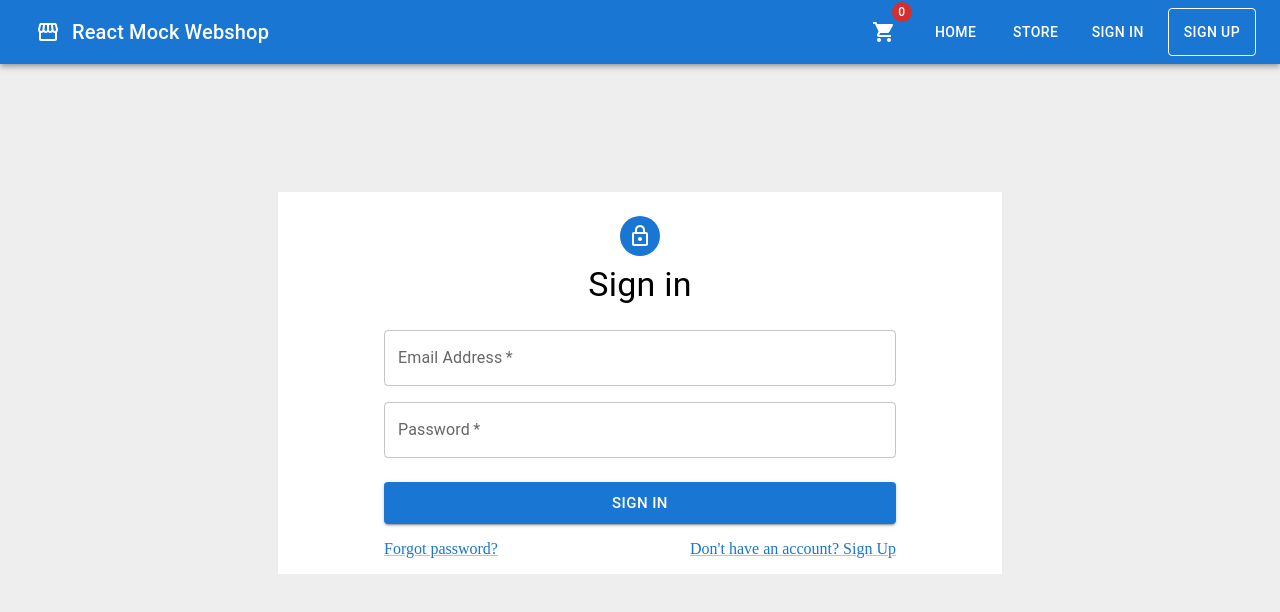
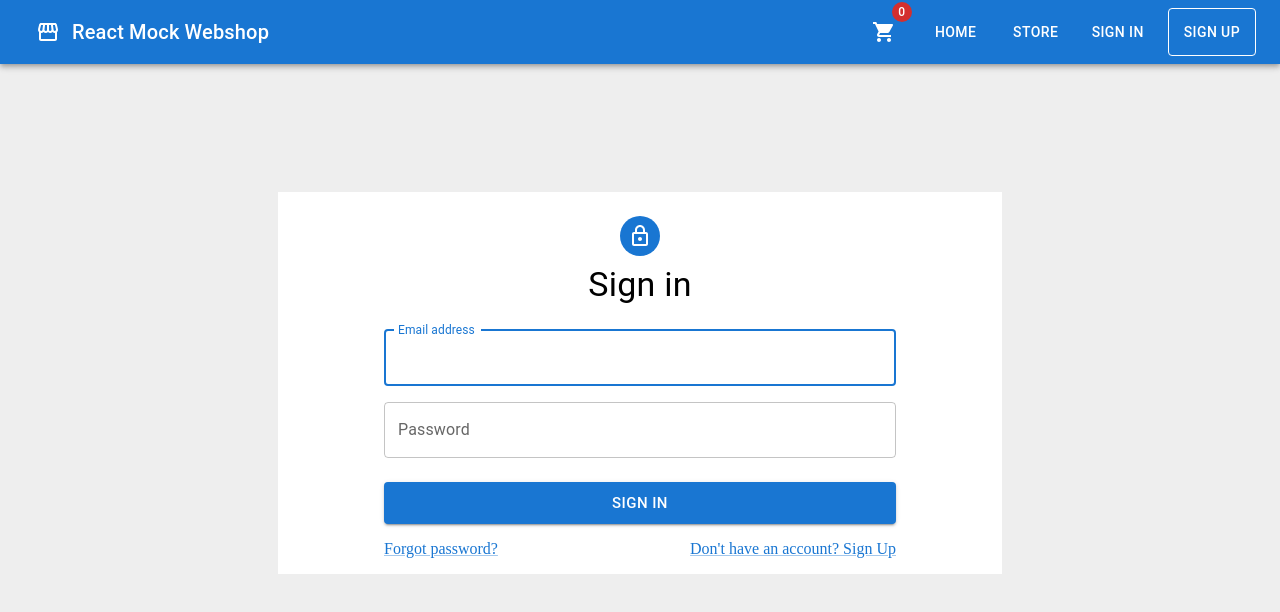
Before and after one commit to ja8mpi/react-mock-webshop, a React (Create React App) app: page /signin in a window 1280 px wide. Shown: the top 612 px of the page. Built offline with nearby package versions, Linux system fonts and the light colour scheme.

Commit message:
Created login with context and localstorage

```diff
--- a/package.json
+++ b/package.json
@@ -20,10 +20,12 @@
     "json-server": "^0.17.0",
     "material-icons": "^1.11.2",
     "react": "^18.2.0",
+    "react-confetti": "^6.1.0",
     "react-dom": "^18.2.0",
     "react-hook-form": "^7.33.0",
     "react-router-dom": "^6.3.0",
     "react-scripts": "5.0.1",
+    "react-use": "^17.4.0",
     "react-uuid": "^1.0.2",
     "typescript": "^4.7.4",
     "uuid": "^8.3.2",
--- a/src/App.tsx
+++ b/src/App.tsx
@@ -4,22 +4,44 @@ import Store from './components/store/Store';
 import SignIn from './components/signin/Signin';
 import Signup from './components/signup/Signup';
 import NavBar from './components/navbar/NavBar';
+import AuthContext from "./contexts/AuthContext";
+import { useEffect, useState } from "react";
+import Profile from "./components/profile/Profile";
+import { Cart } from "./components/cart/Cart";
 // import { ShopProvider } from "./contexts/ProductsContext";
+
 
 const App = () => {
 
-    const isLoggedIn = true;
+    const [loggedIn, setLoggedIn] = useState(false)
+
+    useEffect(() => {
+        setLoggedIn(!!localStorage.getItem('loggedIn'));
+    }, []);
+
+    const ToggleLogin = () => {
+        setLoggedIn(!loggedIn);
+    }
+
 
     return (
-        <>
+        <AuthContext.Provider
+            value={{
+                isLoggedIn: loggedIn,
+                ToggleLogin
+            }}
+        >
             < NavBar />
             <Routes>
                 <Route path='/' element={<Home />} />
+                <Route path='/cart' element={<Cart />} />
                 <Route path='/store' element={<Store />} />
-                <Route path='/signin' element={<SignIn />} />
-                <Route path='/signup' element={<Signup />} />
+                {!loggedIn && <Route path='/signup' element={<Signup />} />}
+                {!loggedIn && <Route path='/signin' element={<SignIn />} />}
+
+                {loggedIn && <Route path='/profile' element={<Profile />} />}
             </Routes>
-        </>
+        </AuthContext.Provider>
     )
 }
 
--- /dev/null
+++ b/src/components/cart/Cart.tsx
@@ -0,0 +1,7 @@
+import React from 'react'
+
+export const Cart = () => {
+    return (
+        <div>Cart</div>
+    )
+}
--- /dev/null
+++ b/src/components/signin/SignInFormInput.tsx
@@ -0,0 +1,37 @@
+import { TextField } from '@mui/material'
+import React, { useEffect } from 'react'
+import { Controller, useFormContext } from 'react-hook-form'
+
+export const SignInFormInput = ({
+    autoFocus,
+    label,
+    id,
+    name,
+    type
+}: any) => {
+
+    const { control, formState: { errors } } = useFormContext();
+
+    return (
+        <Controller
+            defaultValue={""}
+            name={name}
+            control={control}
+            render={({ field }) => (
+                <TextField
+                    {...field}
+                    autoFocus={autoFocus}
+                    fullWidth
+                    id={id}
+                    type={type}
+                    label={label}
+                    error={Object.hasOwnProperty.call(errors, name) ? true : false}
+                    helperText={
+                        Object.keys(errors)[0] ?
+                            errors[name]?.message?.toString() : ""
+                    }
+                />
+            )}
+        />
+    )
+}
--- a/src/components/signin/Signin.tsx
+++ b/src/components/signin/Signin.tsx
@@ -1,12 +1,15 @@
-import { Avatar, Button, Checkbox, Container, FormControlLabel, Grid, TextField, Typography, Link as MUILink } from '@mui/material';
+import { Avatar, Button, Checkbox, Container, FormControlLabel, Grid, TextField, Typography, Link as MUILink, Alert } from '@mui/material';
 import LockOutlinedIcon from '@mui/icons-material/LockOutlined';
 import { Box } from '@mui/system';
-import React from 'react'
-import { Link } from 'react-router-dom';
+import React, { useContext, useState } from 'react'
+import { Link, useNavigate } from 'react-router-dom';
 import { useForm, SubmitHandler, Controller, FormProvider } from 'react-hook-form';
 import { yupResolver } from '@hookform/resolvers/yup';
 import * as yup from 'yup';
 import axios from 'axios';
+import AuthContext from '../../contexts/AuthContext';
+import { SignupFormInput } from '../signup/SignupFormInput';
+import { SignInFormInput } from './SignInFormInput';
 
 interface IFormInputs {
     email: string;
@@ -22,31 +25,43 @@ const schema = yup.object().shape({
     email: yup
         .string()
         .required('Email must be provided.')
-        .email('The email must be valid.')
-        .test('Unique Email', 'Email already in use', // <- key, message
-            (value) => {
-                return new Promise((resolve, reject) => {
-                    axios.get(`http://localhost:5000/users`)
-                        .then((res) => {
-                            const user = res.data.find((u: any) => u.email === value);
-                            if (user) resolve(false);
-                            resolve(true)
-                        })
-                    // .catch((error) => {
-                    //     if (error.response.data.content === "The email has already been taken.") {
-                    //         resolve(false);
-                    //     }
-                    // })
-                })
-            }
-        ),
-    password: yup.string().required().min(6).max(20),
-    confirmPassword: yup.string().oneOf([yup.ref('password'), null], 'The passwords must match.'),
-    firstname: yup.string().required('Firstname must be provided.'),
-    lastname: yup.string().required('Lastname must be provided.')
+        .email('The email must be valid.'),
+    password: yup.string().required(),
 });
 
 const SignIn = () => {
+
+    const { isLoggedIn, ToggleLogin } = useContext(AuthContext);
+
+    let navigate = useNavigate();
+
+    const [error, setError] = useState(false);
+
+    const methods = useForm<IFormInputs>(
+        {
+            mode: 'onSubmit',
+            resolver: yupResolver(schema),
+        });
+
+    const formSubmitHandler: SubmitHandler<IFormInputs> = (/*{ email, password }*/ loginCredentials: IFormInputs) => {
+
+        const { email, password } = loginCredentials;
+
+        axios.get('http://localhost:5000/users')
+            .then(({ data }) => {
+                const user = data.find((u: any) => u.email === email);
+                if (user && user.password === password) {
+                    localStorage.setItem('loggedIn', 'true');
+                    ToggleLogin();
+                    navigate('/profile');
+                    console.log('logged in');
+                } else {
+                    setError(true);
+                    console.log('not logged in');
+                }
+            })
+    }
+
     return (
         <Container>
             <Box
@@ -72,36 +87,28 @@ const SignIn = () => {
                 <Typography component="h1" variant="h4">
                     Sign in
                 </Typography>
-                <Box component="form" noValidate onSubmit={() => console.log('submit')} sx={{ mt: 3 }}>
+                <FormProvider {...methods}>
+                    <Box component="form" onSubmit={methods.handleSubmit(formSubmitHandler)} sx={{ mt: 3 }}>
                         <Grid container spacing={2}>
                             <Grid item xs={12}>
-                            <TextField
-                                required
-                                fullWidth
-                                id="email"
-                                label="Email Address"
-                                name="email"
-                                autoComplete="email"
+                                <SignInFormInput
+                                    autoFocus={true}
+                                    label={"Email address"}
+                                    id={"email"}
+                                    name={"email"}
+                                    type={"email"}
                                 />
                             </Grid>
                             <Grid item xs={12}>
-                            <TextField
-                                required
-                                fullWidth
-                                name="password"
-                                label="Password"
-                                type="password"
-                                id="password"
-                                autoComplete="new-password"
+                                <SignInFormInput
+                                    label={"Password"}
+                                    id={"password"}
+                                    name={"password"}
+                                    type={"password"}
                                 />
                             </Grid>
-                        {/* <Grid item xs={12}>
-                            <FormControlLabel
-                                control={<Checkbox value="allowExtraEmails" color="primary" />}
-                                label="I want to receive inspiration, marketing promotions and updates via email."
-                            />
-                        </Grid> */}
                         </Grid>
+                        {error && <Alert severity="error">No user found!</Alert>}
                         <Button
                             size='large'
                             type="submit"
@@ -132,6 +139,7 @@ const SignIn = () => {
                             </Grid>
                         </Grid>
                     </Box>
+                </FormProvider>
             </Box>
         </Container >
     )
--- a/src/components/signup/Signup.tsx
+++ b/src/components/signup/Signup.tsx
@@ -42,12 +42,11 @@ const schema = yup.object().shape({
                 })
             }
         ),
-    password: yup.string().required().min(6).max(20),
-    confirmPassword: yup.string().oneOf([yup.ref('password'), null], 'The passwords must match.'),
+    password: yup.string().required('Password must be provided').min(6).max(20),
+    confirmPassword: yup.string().required('Password confrimation must be provided').oneOf([yup.ref('password'), null], 'The passwords must match.'),
     firstname: yup.string().required('Firstname must be provided.'),
     lastname: yup.string().required('Lastname must be provided.')
 });
-
 
 
 const Signup = () => {
--- a/src/contexts/AuthContext.tsx
+++ b/src/contexts/AuthContext.tsx
@@ -1,12 +1,16 @@
 import { render } from '@testing-library/react';
 import { createContext } from 'react'
 
-const AuthContext = createContext(null);
+interface IAuth {
+    isLoggedIn: boolean;
+    ToggleLogin: any
+}
 
-// export default function AuthProvider({ children }) {
-//     return (
-//         <AuthContext.Provider>
-//             {children}
-//         </AuthContext.Provider>
-//     )
-// }
+
+const defaultState = {
+    isLoggedIn: false,
+};
+
+const AuthContext = createContext<Partial<IAuth>>(defaultState);
+
+export default AuthContext;
```
Also changed, not shown: src/components/home/Home.tsx (+34 -1 lines), src/components/navbar/NavBar.tsx (+21 -6 lines), src/components/routes/ProtectedRoutes.tsx (added, +9 -0 lines), 1 other file (tests, documents, lock files or other folders). Lines whose indentation alone changed are shown as unchanged.
